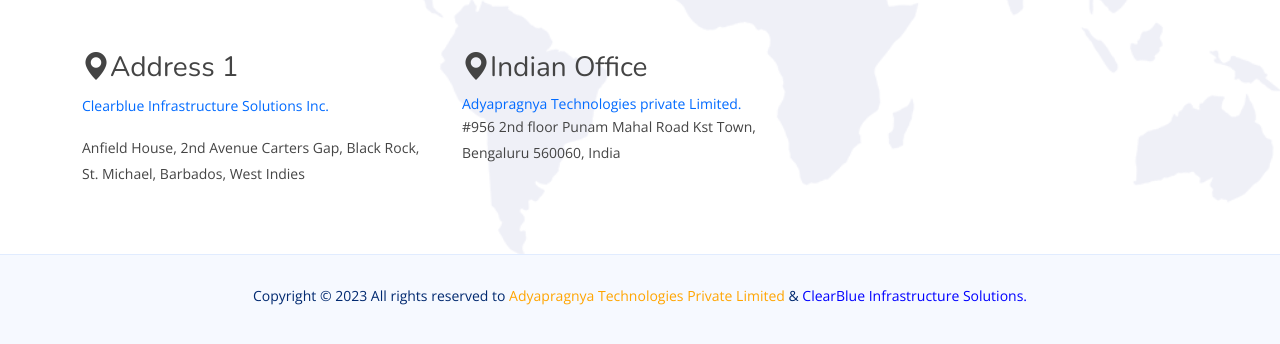
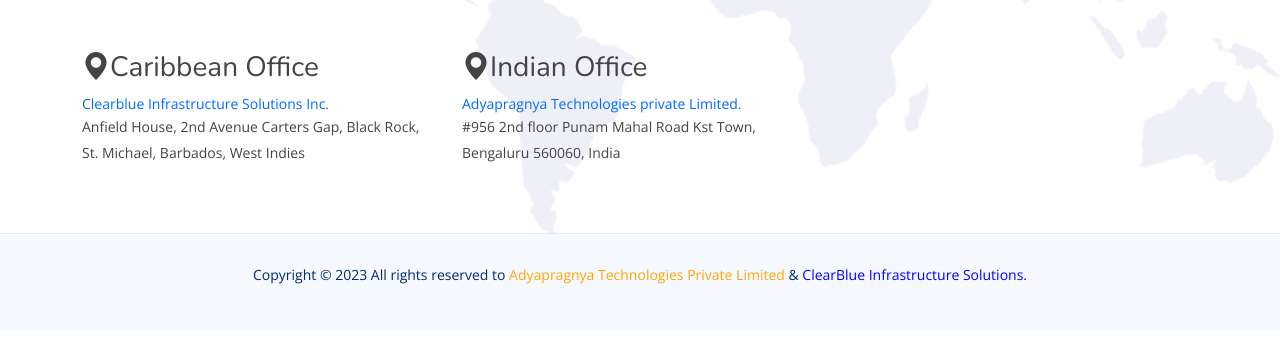
Before and after one commit to Adyapragnya/Bluejasper-infra.github.io, a plain HTML site: page expertises.html in a window 1280 px wide. Shown: the part 1351-1695 px from the top of the page. Drawn offline with nearby package versions, Linux system fonts and the light colour scheme.

Commit message:
Update expertises.html

```diff
--- a/expertises.html
+++ b/expertises.html
@@ -139,8 +139,8 @@
           </div>
 
           <div class="col-lg-4 col-md-12 footer-contact text-center text-md-start">
-            <h3><i class="bi bi-geo-alt-fill"></i>Address 1</h3>
-            <p style="color: #006aff;">Clearblue Infrastructure Solutions Inc.</p>
+            <h3><i class="bi bi-geo-alt-fill"></i>Caribbean Office</h3>
+            <a href="https://clearblue.adyapragnya-infra.com/" style="color: #006aff;">Clearblue Infrastructure Solutions Inc.</a>
             <p>Anfield House, 2nd Avenue Carters Gap, Black Rock,
               <br>St. Michael, Barbados, West Indies</p><br>
           </div>
```
